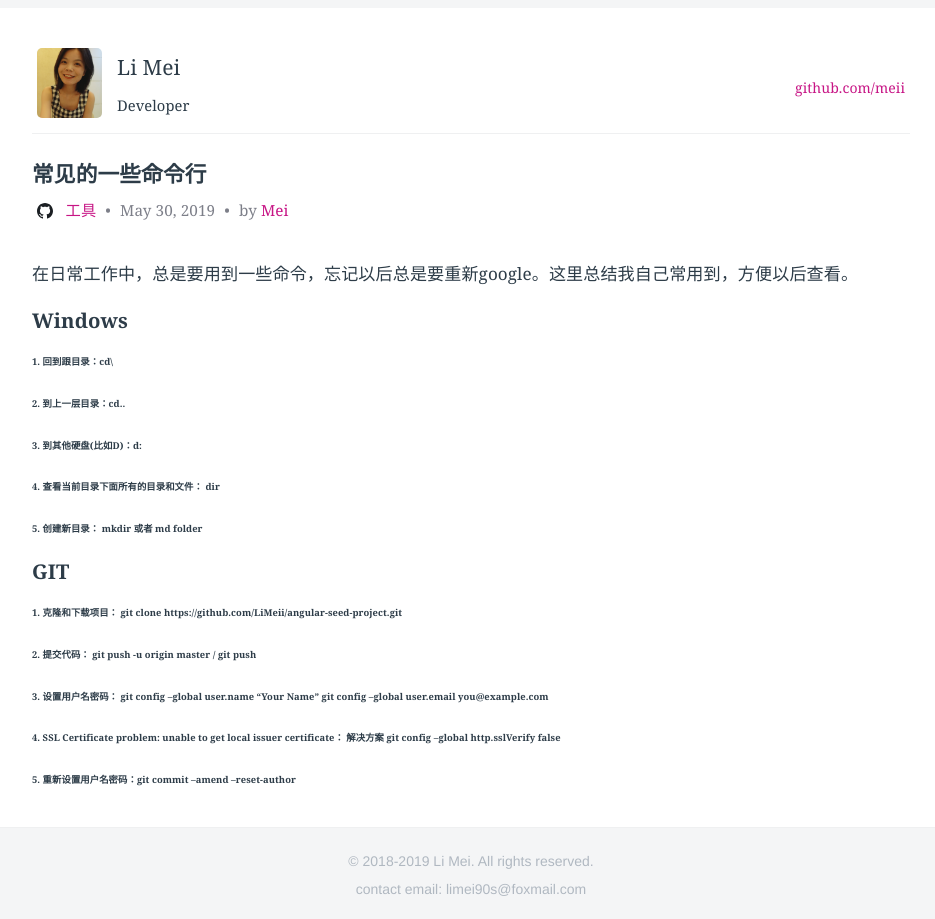
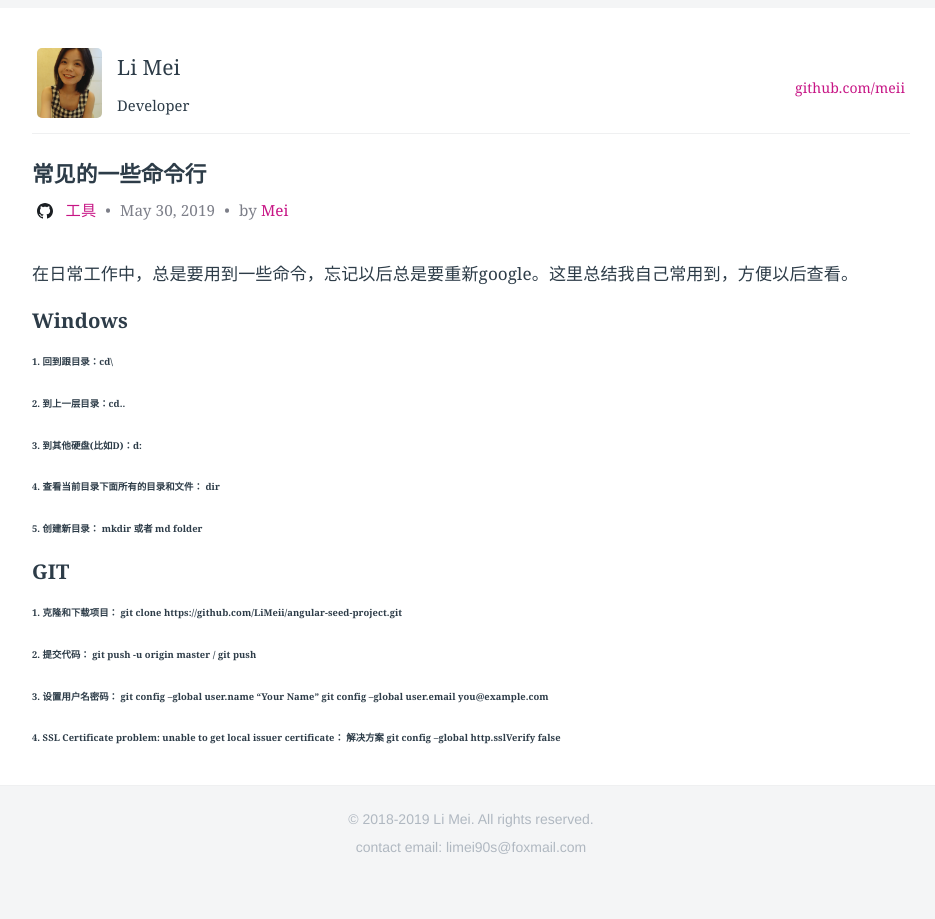
Before and after one commit to LiMeii/LiMeii.github.io, a Jekyll site: the page built from _posts/2019-05-30-tools-commoncmd.md, in a window 1280 px wide. Shown: the whole page, without its empty margins (177-1112 px from the left). Built offline with Jekyll 4.4.1, drawn with Linux system fonts in a browser that asks for light colours.

Commit message:
update common cmd

```diff
--- a/_posts/2019-05-30-tools-commoncmd.md
+++ b/_posts/2019-05-30-tools-commoncmd.md
@@ -33,4 +33,3 @@ layout: post
 ###### 2. 提交代码： git push -u origin master / git push
 ###### 3. 设置用户名密码： git config --global user.name "Your Name"  git config --global user.email you@example.com
 ###### 4. SSL Certificate problem: unable to get local issuer certificate： 解决方案 git config --global http.sslVerify false
-###### 5. 重新设置用户名密码：git commit --amend --reset-author
```
